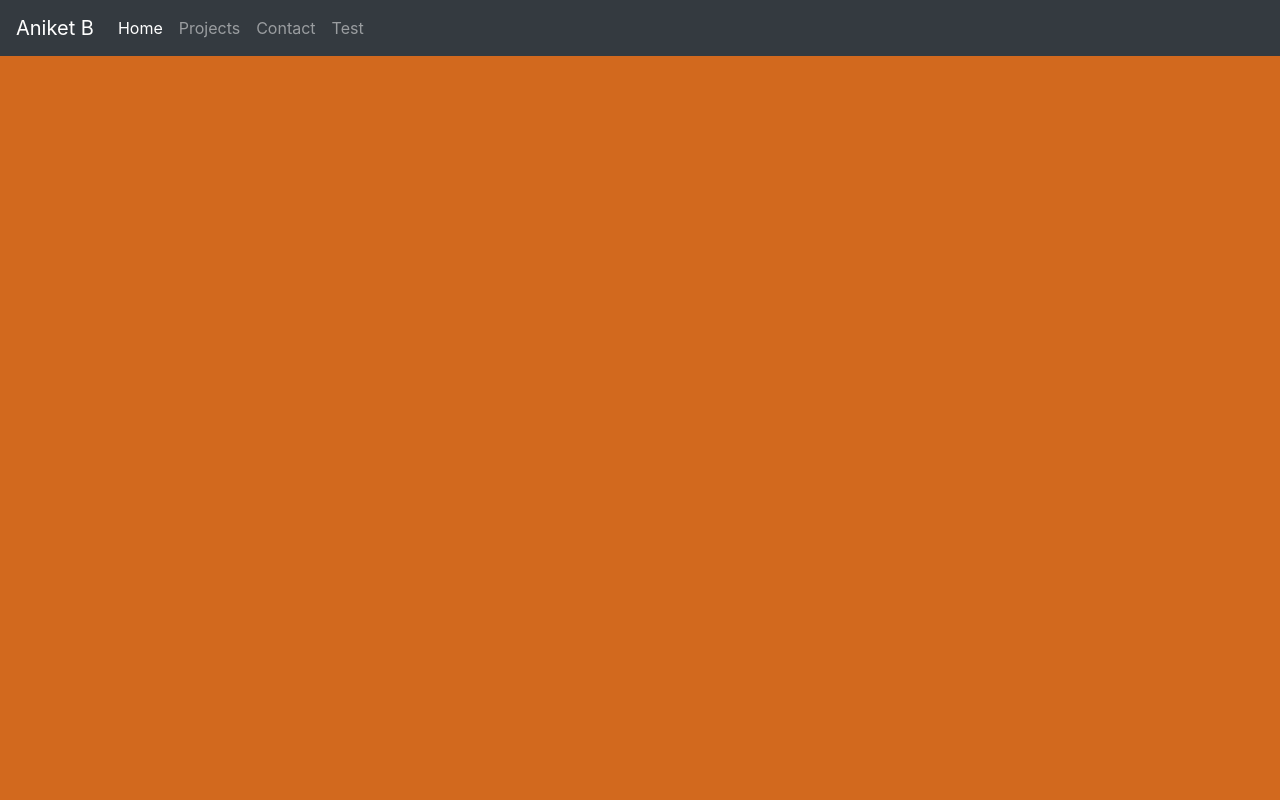
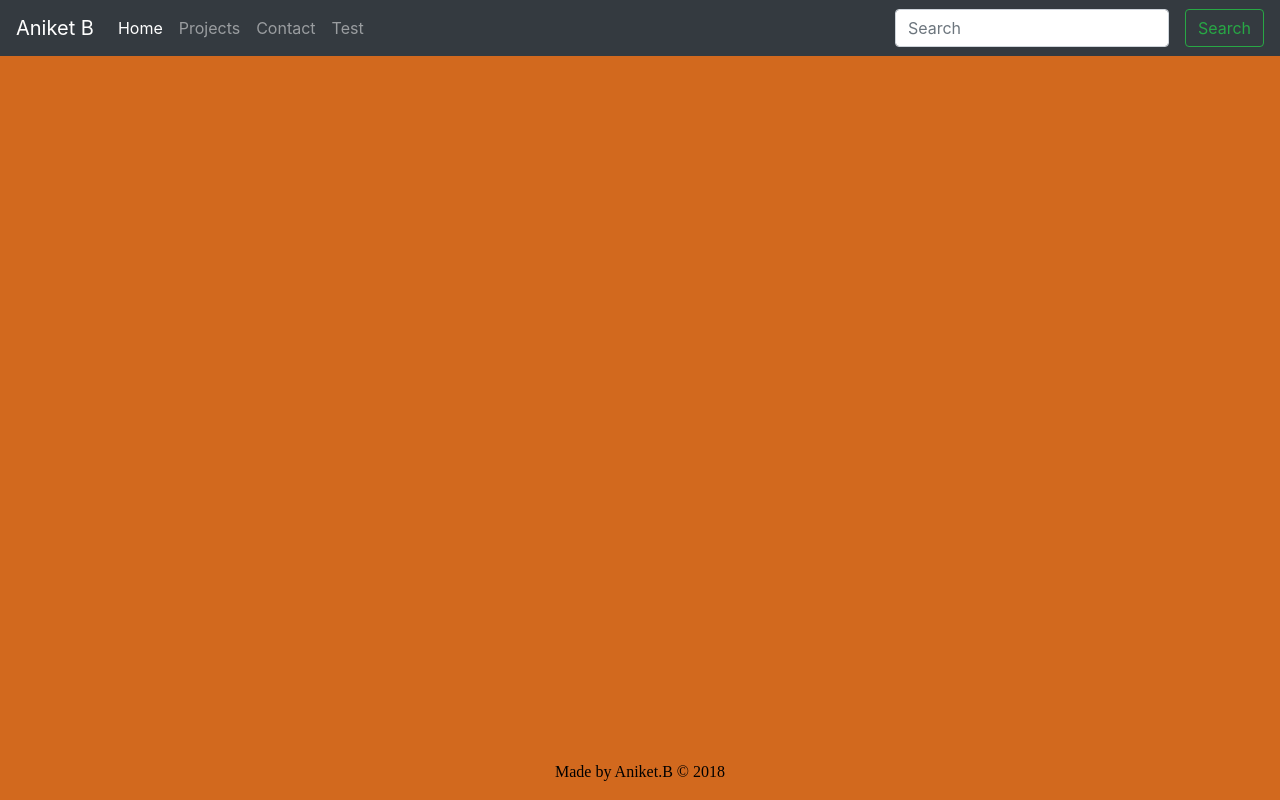
Before and after one commit to aniketbumbc/Angular-5-Portfolio-, an Angular app: page /Contact in a window 1280 px wide. Built offline with nearby package versions, Linux system fonts and the light colour scheme.

Commit message:
Added Footer

```diff
--- a/src/app/app.component.css
+++ b/src/app/app.component.css
@@ -0,0 +1,9 @@
+.footer {
+    position: fixed;
+    left: 0;
+    bottom: 0;
+    width: 100%;
+    color:black;
+    text-align: center;
+    font-family: cursive;
+ }
--- a/src/app/app.component.html
+++ b/src/app/app.component.html
@@ -5,8 +5,8 @@
   <button class="navbar-toggler" type="button" data-toggle="collapse" data-target="#navbarNav" aria-controls="navbarNav" aria-expanded="false" aria-label="Toggle navigation">
     <span class="navbar-toggler-icon"></span>
   </button>
-  <div class="collapse navbar-collapse" id="navbarNav">
-    <ul class="navbar-nav">
+  <div class="collapse navbar-collapse" id="navbarTogglerDemo02">
+    <ul class="navbar-nav mr-auto mt-2 mt-lg-0">
       <li class="nav-item active">
         <a class="nav-link" href="#">Home <span class="sr-only">(current)</span></a>
       </li>
@@ -20,5 +20,14 @@
         <a class="nav-link" href="#">Test</a>
       </li>
     </ul>
+    <form class="form-inline my-2 my-lg-0">
+      <input class="form-control mr-sm-3" type="search" placeholder="Search">
+      <button class="btn btn-outline-success my-2 my-sm-0" type="submit">Search</button>
+    </form>
   </div>
 </nav>
+
+<div class="footer">
+    <p>Made by Aniket.B © 2018</p>
+
+</div>
```
